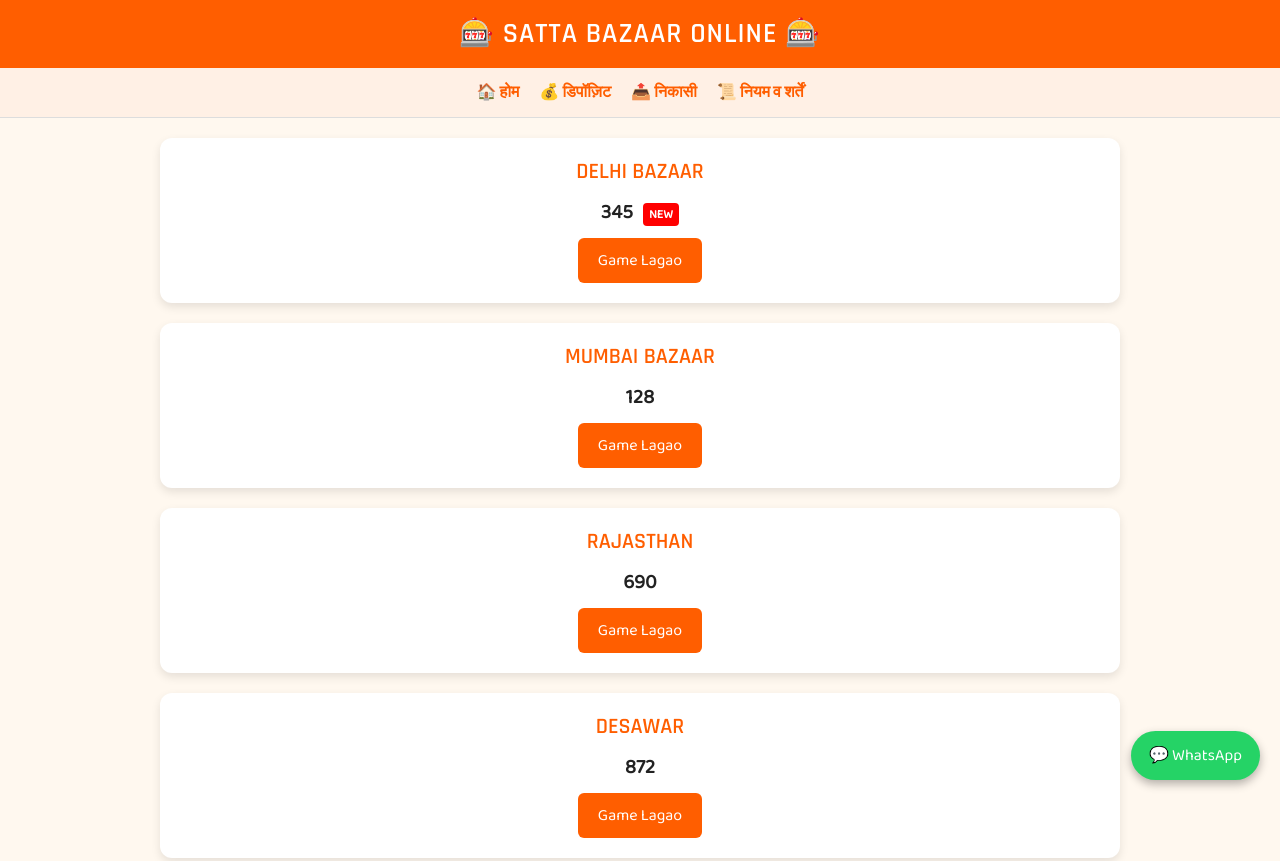
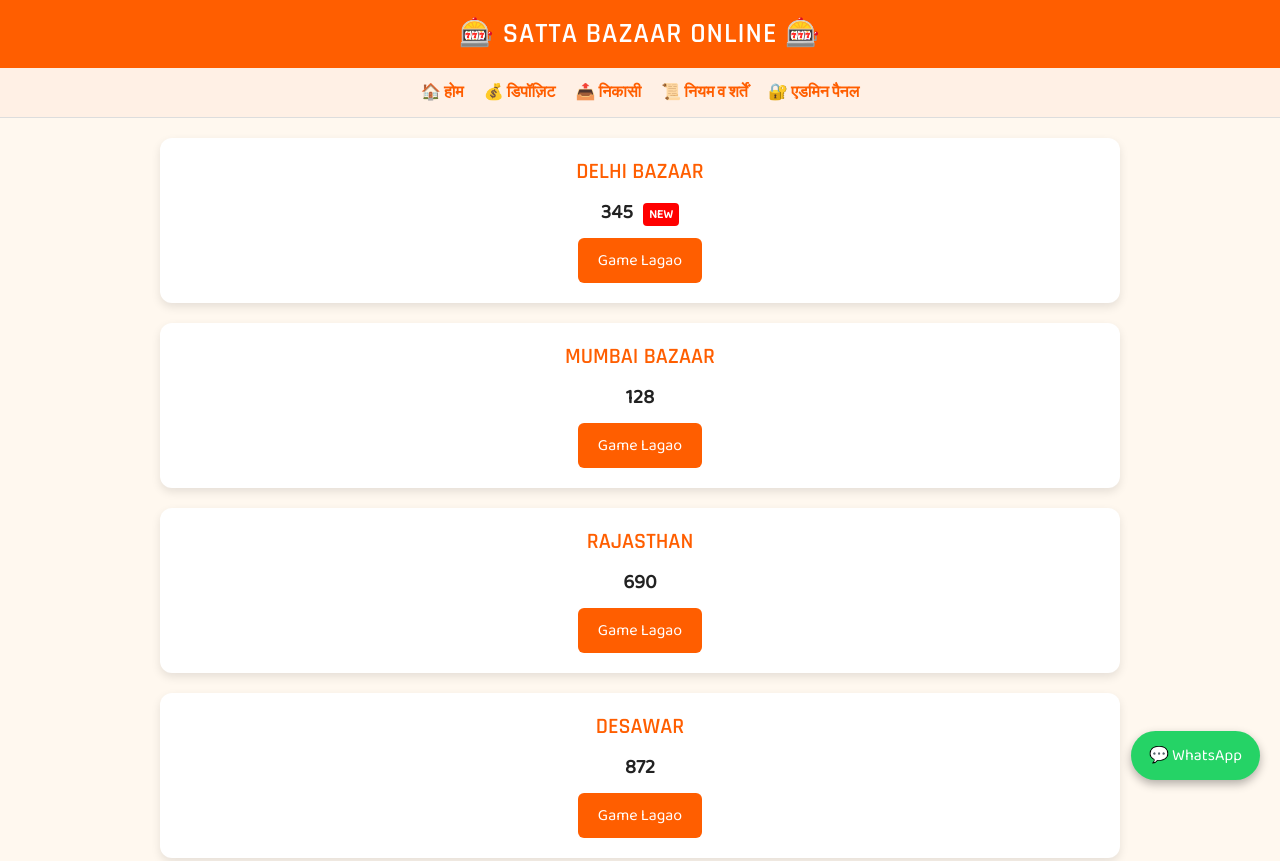
Before and after one commit to Whhywolfe/Online, a plain HTML site: page index.html in a window 1280 px wide. Shown: the top 861 px of the page. Drawn offline with Linux system fonts and the light colour scheme.

Commit message:
Update index.html

```diff
--- a/index.html
+++ b/index.html
@@ -111,6 +111,7 @@
   <a href="deposit.html">💰 डिपॉज़िट</a>
   <a href="withdraw.html">📤 निकासी</a>
   <a href="terms.html">📜 नियम व शर्तें</a>
+  <a href="admin.html">🔐 एडमिन पैनल</a>
 </nav>
 
 <div class="container">
```
